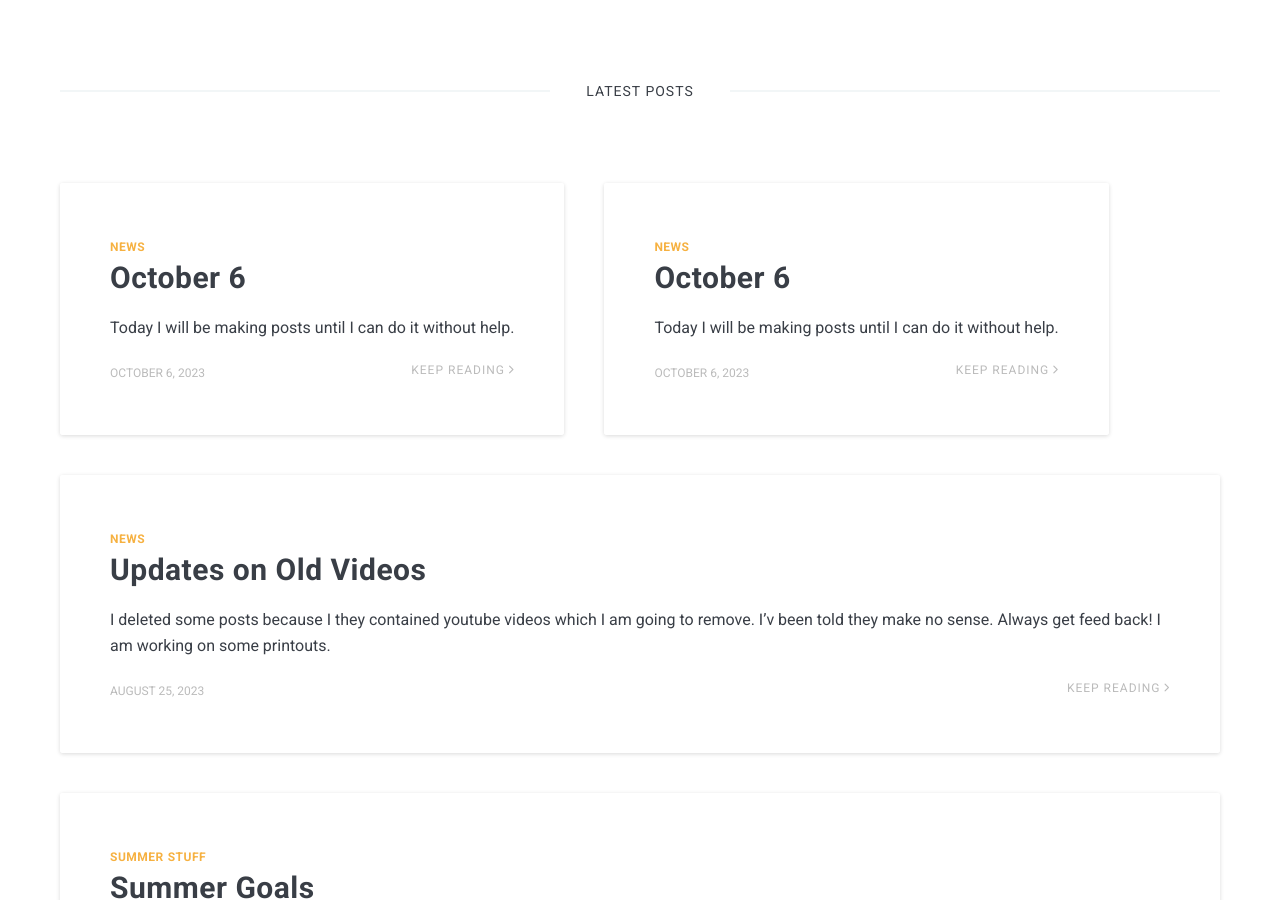
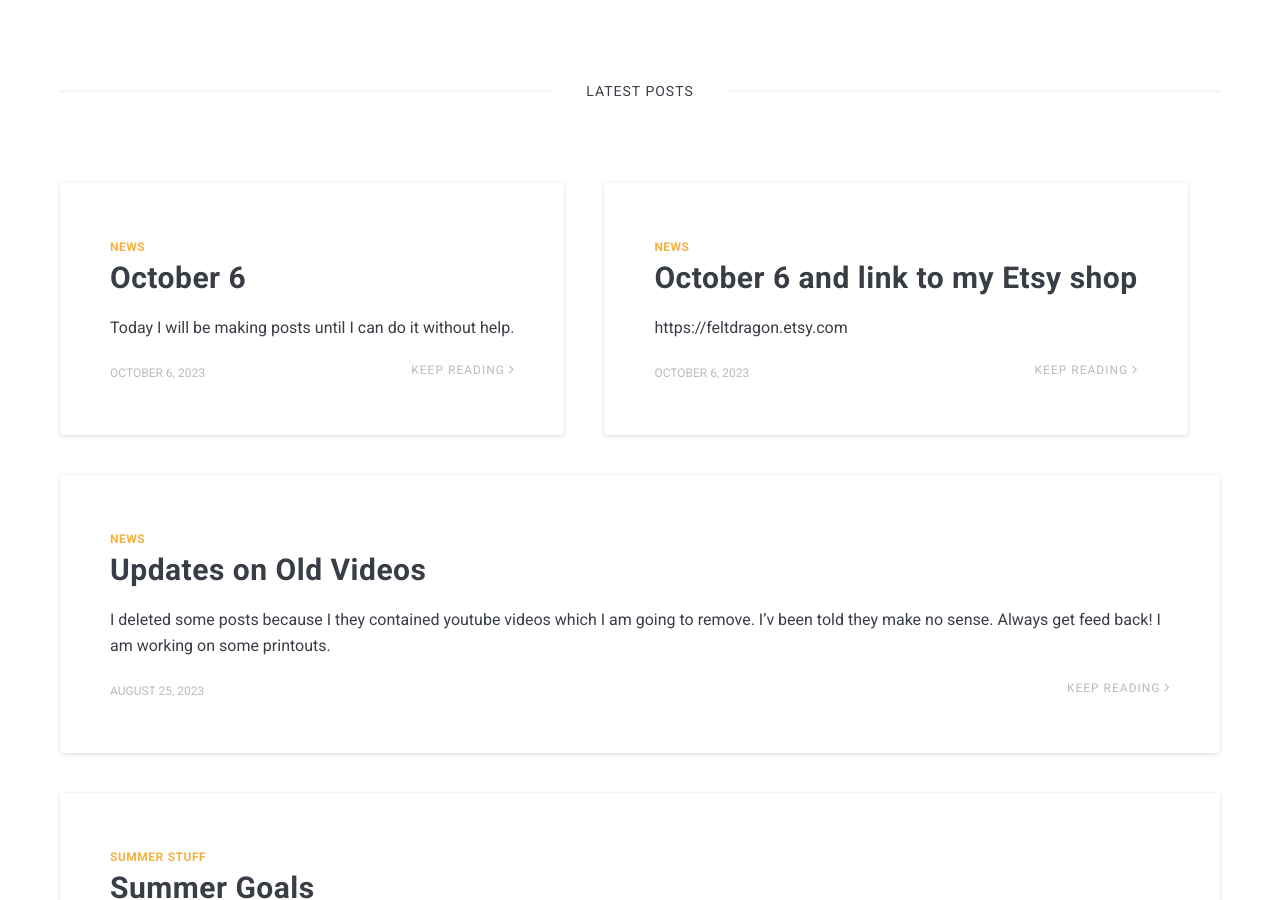
Before and after one commit to feltdragon/feltdragon.github.io, a Jekyll site: the page built from index.html, in a window 1280 px wide and 900 px high, scrolled down 774 px. Built offline with Jekyll 4.4.1, drawn with Linux system fonts in a browser that asks for light colours; nearby versions of some CDN libraries; the list of posts is cut into pages by our own code.

Commit message:
EtsyLink post

```diff
--- a/_posts/2023-10-6-EtsyLink.md
+++ b/_posts/2023-10-6-EtsyLink.md
@@ -1,7 +1,7 @@
 ---
 layout: post
-title: October 6
+title: October 6 and link to my Etsy shop
 image:
 tags: News
 ---
-Today I will be making posts until I can do it without help.
+ https://feltdragon.etsy.com
```
